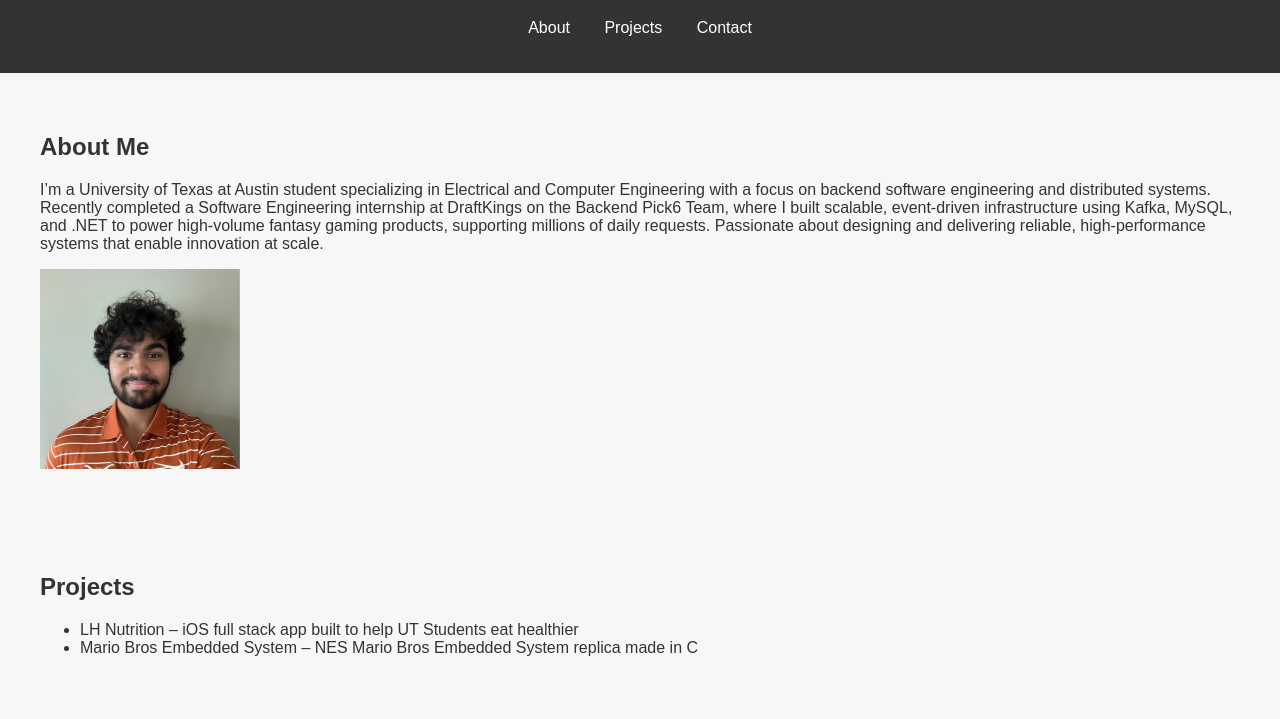
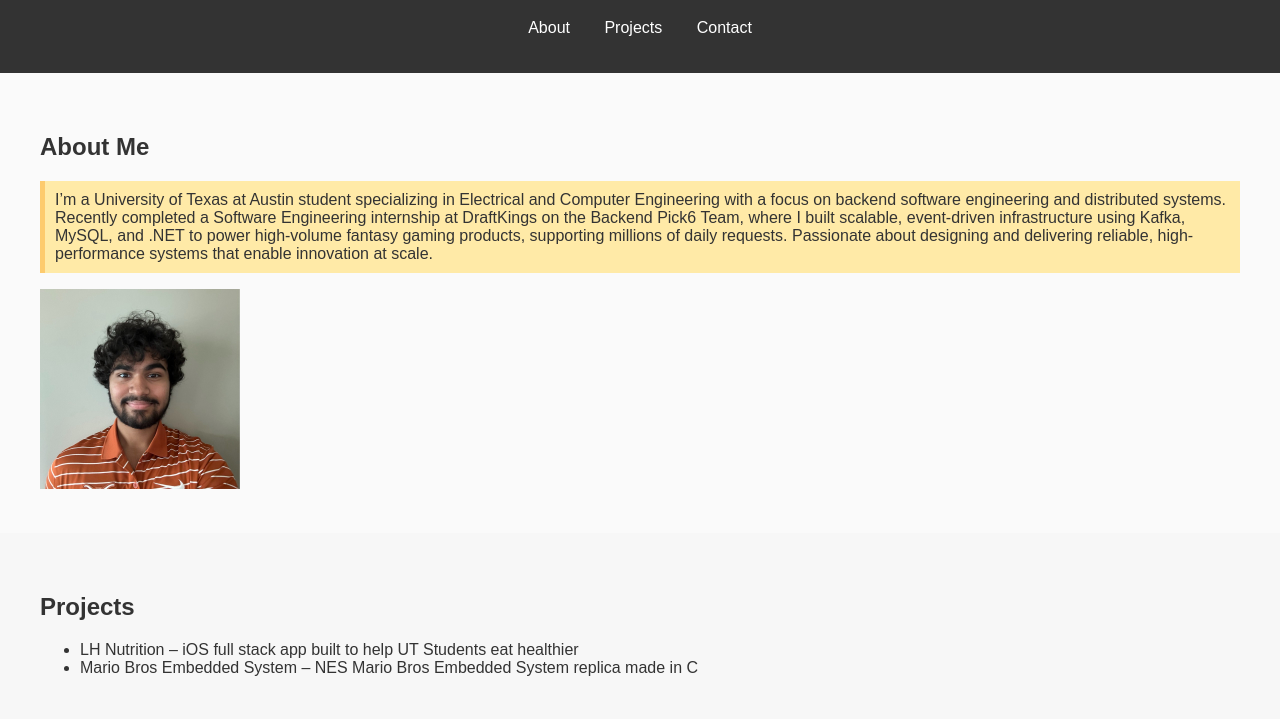
Before and after one commit to NirmayDas/nirmaydas.github.io, a plain HTML site: page index.html in a window 1280 px wide. Shown: the part 81-800 px from the top of the page. Drawn offline with Linux system fonts and the light colour scheme.

Commit message:
Added highlight class to about me section

```diff
--- a/index.html
+++ b/index.html
@@ -20,7 +20,7 @@
 
   <section id="about">
     <h2>About Me</h2>
-    <p>I’m a University of Texas at Austin student specializing in Electrical and Computer Engineering with a focus on backend software engineering and distributed systems. Recently completed a Software Engineering internship at DraftKings on the Backend Pick6 Team, where I built scalable, event-driven infrastructure using Kafka, MySQL, and .NET to power high-volume fantasy gaming products, supporting millions of daily requests. Passionate about designing and delivering reliable, high-performance systems that enable innovation at scale.</p>
+    <p class="highlight">I’m a University of Texas at Austin student specializing in Electrical and Computer Engineering with a focus on backend software engineering and distributed systems. Recently completed a Software Engineering internship at DraftKings on the Backend Pick6 Team, where I built scalable, event-driven infrastructure using Kafka, MySQL, and .NET to power high-volume fantasy gaming products, supporting millions of daily requests. Passionate about designing and delivering reliable, high-performance systems that enable innovation at scale.</p>
     <img src="profile_picture.jpg" alt="Profile photo" width="200" />
   </section>
 
--- a/stylesheet.css
+++ b/stylesheet.css
@@ -37,3 +37,18 @@ footer {
   color: white;
   padding: 10px;
 }
+
+.highlight {
+  background-color: #ffeaa7;
+  border-left: 5px solid #fdcb6e;
+  padding: 10px;
+}
+
+#about {
+  background-color: #fafafa;
+}
+
+nav a:hover {
+  text-decoration: underline;
+  color: #ff7675;
+}
```
